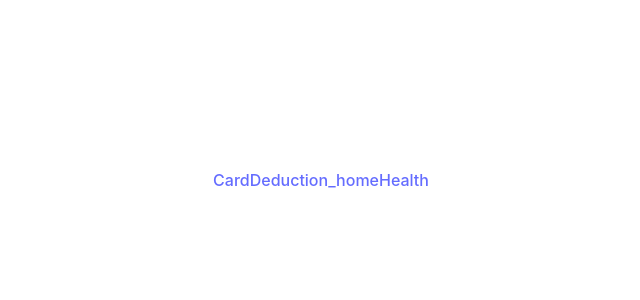
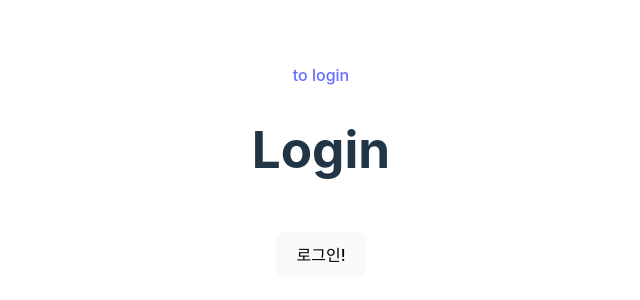
Before and after one commit to Vincentparkk/react-actions, a React (Vite) app: page /react-actions/ in a window 1280 px wide. Shown: the part 220-520 px from the top of the page, without its empty margins (319-959 px from the left). Built offline with nearby package versions, Linux system fonts and the light colour scheme.

Commit message:
seventh test

```diff
--- a/src/pages/Card.jsx
+++ b/src/pages/Card.jsx
@@ -5,8 +5,8 @@ function Card() {
   return (
     <>
       <p>Card</p>
-      <Link to="deduction_home">Deduction_home</Link>
-      <Link to="health">Health</Link>
+      <Link to="/deduction_home">Deduction_home</Link>
+      <Link to="/health">Health</Link>
     </>
   );
 }
--- a/src/pages/Homepage.jsx
+++ b/src/pages/Homepage.jsx
@@ -8,14 +8,17 @@ import Deduction_history from "./Deduction_history";
 import Deduction_mypage from "./Deduction_mypage";
 import Health_home from "./Health_home";
 import Card from "./Card";
+import Login from "./Loginpage";
 
 function Homepage() {
   return (
     <>
-      <BrowserRouter>
+      <BrowserRouter basename="react-actions">
+        <Link to="/">to login</Link>
         <Routes>
-          <Route path="/" element={<Card />} />
-          <Route path="deduction_home" element={<Deduction_home />} />
+          <Route path="/" element={<Login />} />
+          <Route path="card" element={<Card />} />
+          <Route path="/deduction_home" element={<Deduction_home />} />
           <Route
             path="deduction_home/deduction_apply1"
             element={<Deduction_apply1 />}
@@ -38,10 +41,6 @@ function Homepage() {
           />
           <Route path="health" element={<Health_home />} />
         </Routes>
-
-        <Link to="/">Card</Link>
-        <Link to="deduction_home">Deduction_home</Link>
-        <Link to="health">Health</Link>
       </BrowserRouter>
     </>
   );
--- /dev/null
+++ b/src/pages/Loginpage.jsx
@@ -0,0 +1,15 @@
+import React from "react";
+import { Link } from "react-router-dom";
+
+function Login() {
+  return (
+    <>
+      <h1>Login</h1>
+      <Link to="/card">
+        <button>로그인!</button>
+      </Link>
+    </>
+  );
+}
+
+export default Login;
```
